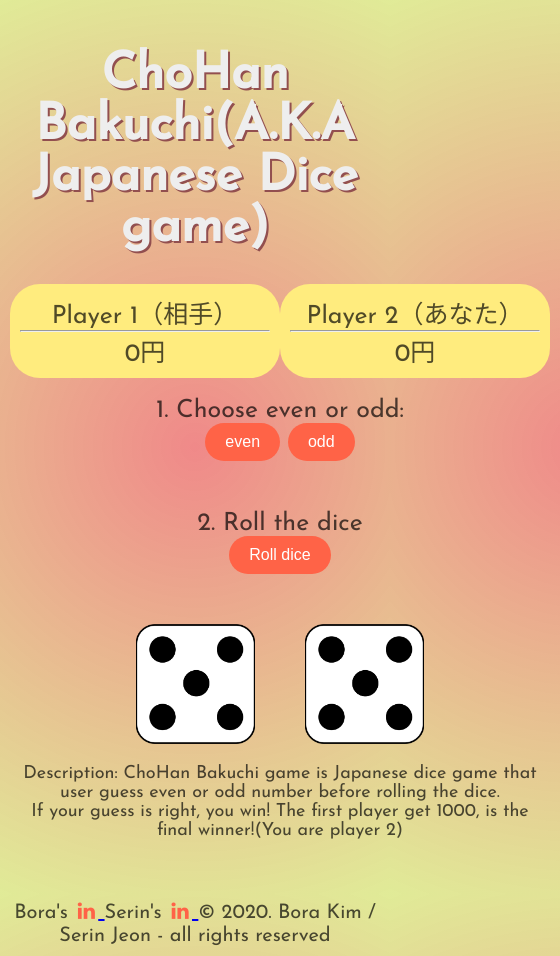
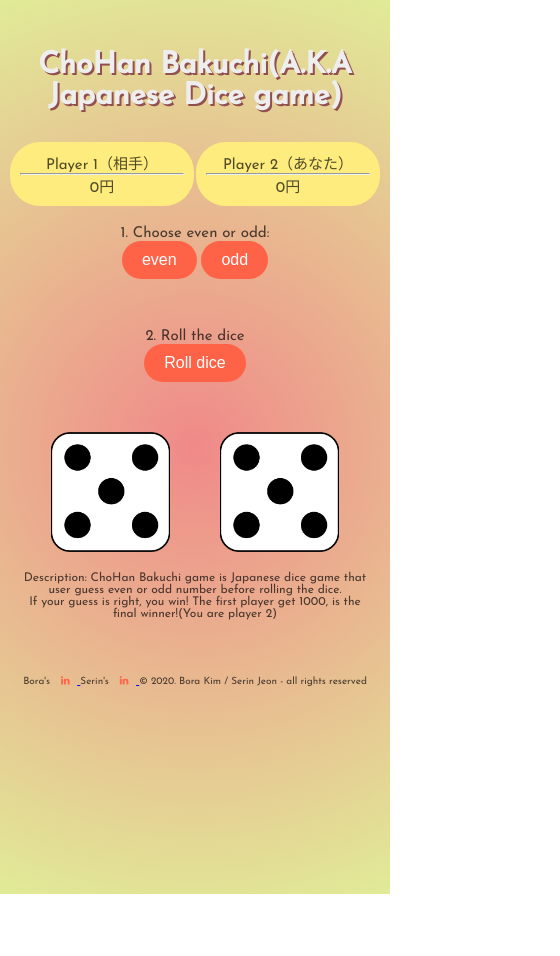
Before and after one commit to Kimovi/ChoHan_Bakuchi, a plain HTML site: page index.html in a window 390 px wide. Shown: the whole page, 560 px wide, since content can reach past the window. After the commit the page ends 894 px from the top, so only its background shows below. Drawn offline with Linux system fonts and the light colour scheme.

Commit message:
CSS amended to responsive web

```diff
--- a/index.html
+++ b/index.html
@@ -20,13 +20,13 @@
                     <div class="player-0-panel active">
                     <div class="player-name" id="name-0">Player 1（相手）</div>
                     <hr>
-                    <div class="player-score" id="score-0">0<span>円</span></div>
+                    <div class="player-score" id="score-0">0</div><span>円</span>
                     </div>
 
                     <div class="player-1-panel">
                     <div class="player-name" id="name-1">Player 2（あなた）</div>
                     <hr>
-                    <div class="player-score" id="score-1">0<span>円</span></div>
+                    <div class="player-score" id="score-1">0</div><span>円</span>
                     </div>
             </div>
             <div class='btn'>
--- a/style.css
+++ b/style.css
@@ -70,7 +70,6 @@ button:hover {
 
 .wrapper {
   max-width: 1000px;
-  display: inline-block;
   overflow: hidden;
   /* border: 3px solid white; */
   padding-top: 20px;
@@ -118,3 +117,34 @@ footer {
 .footer p {
   display: inline;
 }
+
+span {
+  display: inline;
+}
+
+.player-score{
+  display: inline;
+}
+
+@media only screen and (max-width: 600px) {
+  h1 {
+    font-size: 30px;
+  }
+  body {
+    font-size: 15px;
+  }
+  .description {
+    font-size: 12px;
+  }
+  footer {
+    font-size: 10px;
+  }
+  .fa{
+    font-size: 10px;
+  }
+
+  .player-1-panel {
+    margin-left: 2px;
+  }
+
+}
```
